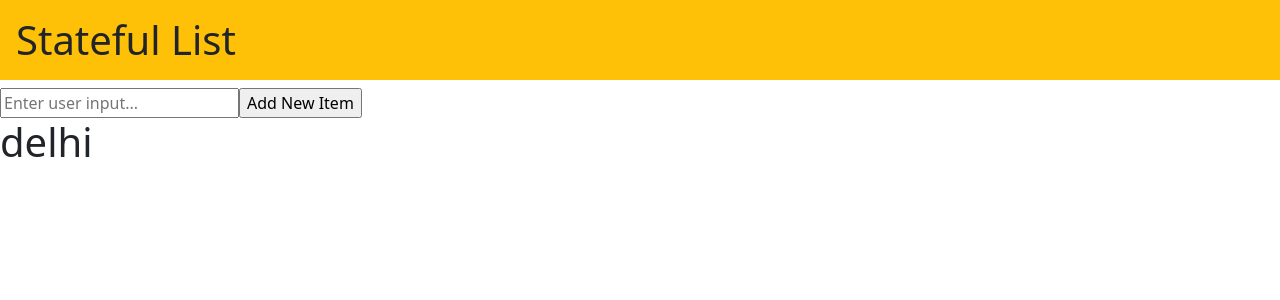
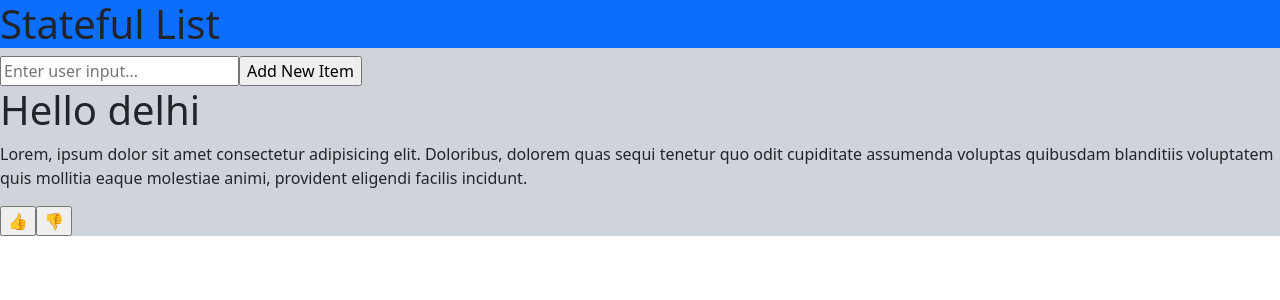
Before and after one commit to RohitPawar9850/Day15-WPT, a React (Create React App) app: page / in a window 1280 px wide. Shown: the top 300 px of the page. Built offline with nearby package versions, Linux system fonts and the light colour scheme.

Commit message:
stateful list and another function

```diff
--- a/src/App.js
+++ b/src/App.js
@@ -3,8 +3,10 @@ import { useRef, useState } from "react";
 function App() {
   return (
     <>
-      <h1 className="bg-warning p-3">Stateful List</h1>
+    <div className="bg-dark-subtle">
+      <h1 className="bg-primary">Stateful List</h1>
       <ListDemo />
+      </div>
     </>
   );
 }
@@ -14,9 +16,6 @@ function ListDemo() {
   let [list, setList] = useState(["delhi"]);
 
   let addItemAction = () => {
-    // console.log(inputRef.current);
-    // console.log(document.querySelector("#id1"));
-
     let inputValue = inputRef.current.value;
     let newList = [inputValue, ...list];
     setList(newList);
@@ -35,10 +34,28 @@ function ListDemo() {
       <input type="button" value="Add New Item" onClick={addItemAction} />
 
       {list.map((item) => (
-        <h1>{item}</h1>
+        <MessageDemo message={item} />
       ))}
     </>
   );
 }
 
+function MessageDemo({ message }) {
+  return (
+    <>
+      <h1>Hello {message}</h1>
+      <p>
+        Lorem, ipsum dolor sit amet consectetur adipisicing elit. Doloribus,
+        dolorem quas sequi tenetur quo odit cupiditate assumenda voluptas
+        quibusdam blanditiis voluptatem quis mollitia eaque molestiae animi,
+        provident eligendi facilis incidunt.
+      </p>
+      <div>
+        <input type="button" value="&#128077;" />
+        <input type="button" value="&#128078;" />
+      </div>
+    </>
+  );
+}
+
 export default App;
```
